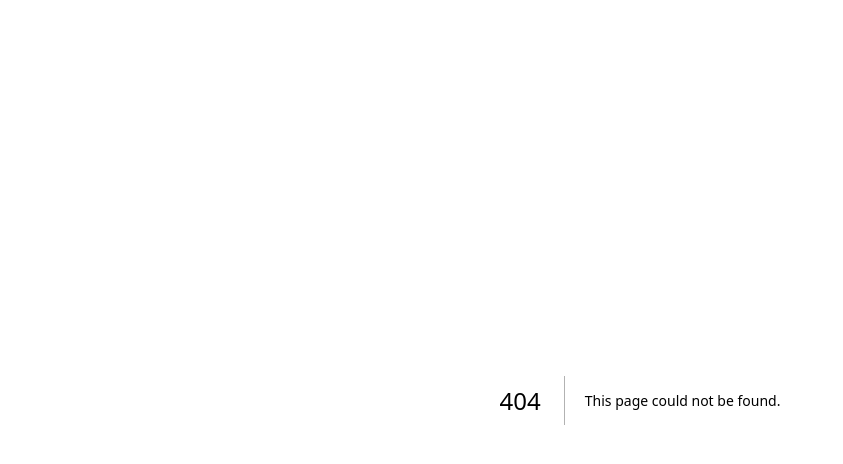
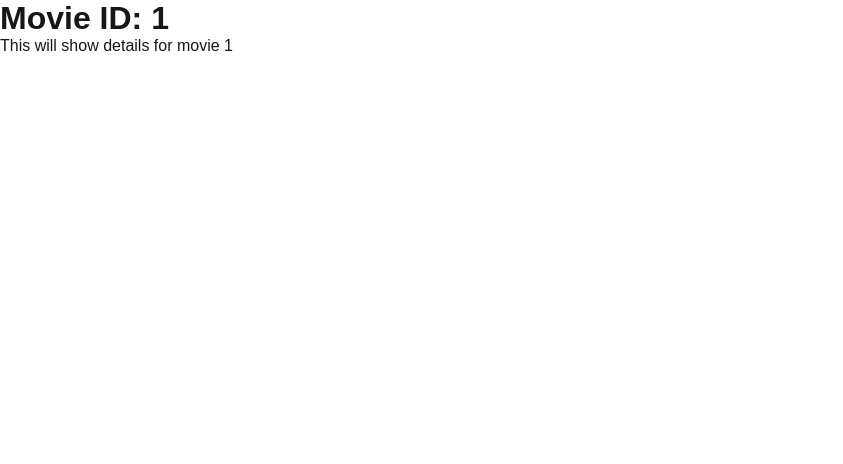
Before and after one commit to AdoraWyne/movies-simple-next-js, a Next.js app: page /movie/1 in a window 1280 px wide. Before the commit this address had no page. Shown: the top 464 px of the page, without its empty margins (0-843 px from the left). Built offline with nearby package versions, Linux system fonts and the light colour scheme.

Commit message:
Create like a show movie folder/route

```diff
--- /dev/null
+++ b/src/app/movie/[id]/page.tsx
@@ -0,0 +1,13 @@
+export default async function MovieDetailPage({
+  params,
+}: {
+  params: { id: string };
+}) {
+  const { id } = await params;
+  return (
+    <div>
+      <h1>Movie ID: {id}</h1>
+      <p>This will show details for movie {id}</p>
+    </div>
+  );
+}
```
